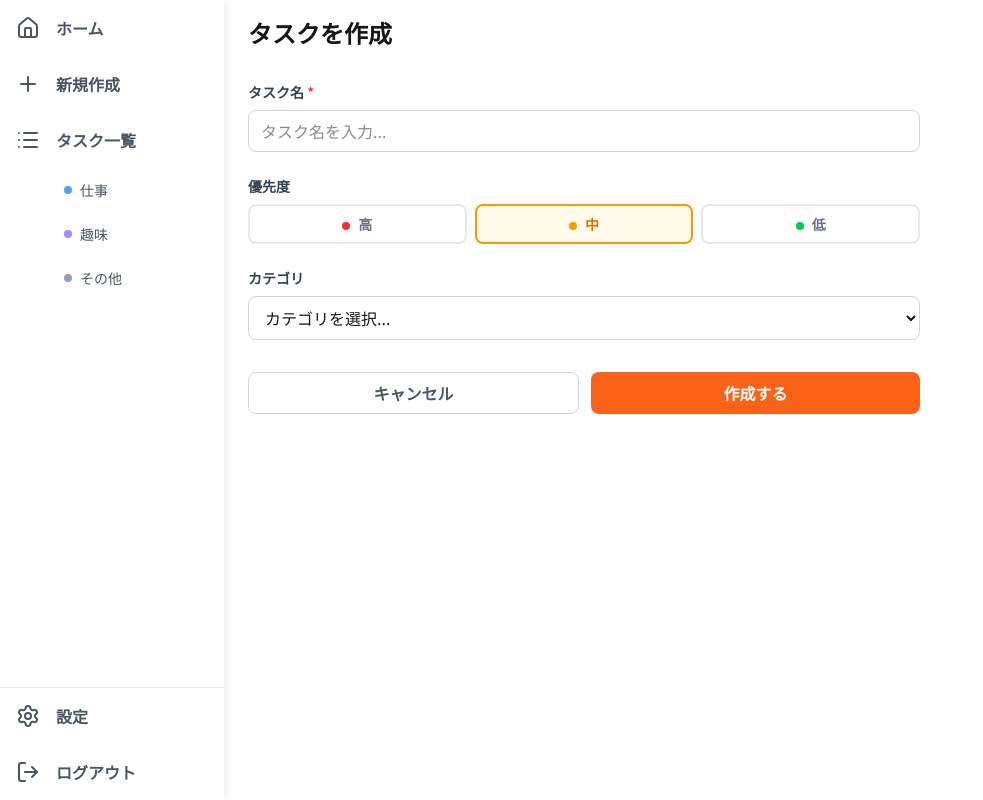
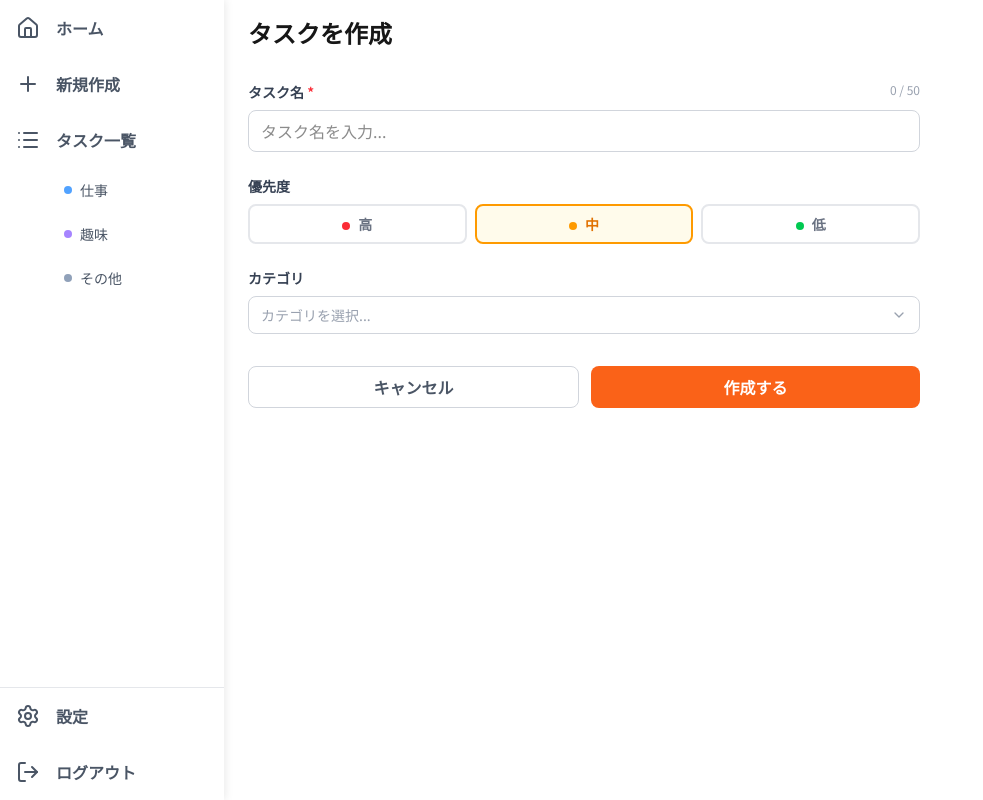
Before and after one commit to RyoAiba/task-board, a Next.js app: page /tasks/new in a window 1280 px wide. Shown: the whole page, without its empty margins (0-983 px from the left). Built offline with nearby package versions, Linux system fonts and the light colour scheme.

Commit message:
フォームのバリデーション強化とコンポーネント分割

```diff
--- a/app/tasks/[id]/page.tsx
+++ b/app/tasks/[id]/page.tsx
@@ -5,7 +5,11 @@ import { useRouter, useParams } from "next/navigation"
 import Link from "next/link"
 import { useTasks } from "../../../hooks/useTasks"
 import { useCategories } from "../../../hooks/useCategories"
-import { Priority, PRIORITY_LABELS } from "../../../types"
+import { Priority } from "../../../types"
+import { CategorySelector } from "../../../components/CategorySelector"
+import { PrioritySelector } from "../../../components/PrioritySelector"
+
+const TITLE_MAX_LENGTH = 50
 
 export default function TaskDetailPage() {
   const router = useRouter()
@@ -20,6 +24,7 @@ export default function TaskDetailPage() {
   const [title, setTitle] = useState(task?.title ?? "")
   const [priority, setPriority] = useState<Priority>(task?.priority ?? "medium")
   const [categoryId, setCategoryId] = useState(task?.categoryId ?? "")
+  const [errors, setErrors] = useState<{ title?: string; categoryId?: string }>({})
   const [showDeleteDialog, setShowDeleteDialog] = useState(false)
 
   if (!task) {
@@ -33,8 +38,16 @@ export default function TaskDetailPage() {
     )
   }
 
+  const validate = () => {
+    const newErrors: { title?: string; categoryId?: string } = {}
+    if (!title.trim()) newErrors.title = "タスク名を入力してください"
+    if (!categoryId) newErrors.categoryId = "カテゴリを選択してください"
+    setErrors(newErrors)
+    return Object.keys(newErrors).length === 0
+  }
+
   const handleSave = () => {
-    if (!title.trim()) return
+    if (!validate()) return
     updateTask(id, { title: title.trim(), priority, categoryId })
     router.back()
   }
@@ -51,15 +64,24 @@ export default function TaskDetailPage() {
       <div className="space-y-6">
         {/* タスク名 */}
         <div>
-          <label className="block text-sm font-semibold text-gray-700 mb-2">
-            タスク名 <span className="text-red-500">*</span>
-          </label>
+          <div className="flex justify-between mb-2">
+            <label className="text-sm font-semibold text-gray-700">
+              タスク名 <span className="text-red-500">*</span>
+            </label>
+            <span className={`text-xs ${title.length >= TITLE_MAX_LENGTH ? "text-red-500" : "text-gray-400"}`}>
+              {title.length} / {TITLE_MAX_LENGTH}
+            </span>
+          </div>
           <input
             type="text"
             value={title}
             onChange={e => setTitle(e.target.value)}
+            maxLength={TITLE_MAX_LENGTH}
             className="w-full px-3 py-2 border border-gray-300 rounded-lg focus:outline-none focus:ring-2 focus:ring-[#FA6218]"
           />
+          {errors.title && (
+            <p className="text-red-500 text-xs mt-1">{errors.title}</p>
+          )}
         </div>
 
         {/* 優先度 */}
@@ -67,27 +89,7 @@ export default function TaskDetailPage() {
           <label className="block text-sm font-semibold text-gray-700 mb-2">
             優先度
           </label>
-          <div className="flex gap-2">
-            {(Object.keys(PRIORITY_LABELS) as Priority[]).map(p => (
-              <button
-                key={p}
-                type="button"
-                onClick={() => setPriority(p)}
-                className={`flex-1 py-2 px-3 rounded-lg border-2 text-sm font-semibold transition-colors ${priority === p
-                  ? p === "high"
-                    ? "border-red-500 bg-red-50 text-red-600"
-                    : p === "medium"
-                      ? "border-amber-500 bg-amber-50 text-amber-600"
-                      : "border-green-500 bg-green-50 text-green-600"
-                  : "border-gray-200 bg-white text-gray-500 hover:border-gray-300"
-                  }`}
-              >
-                <span className={`inline-block w-2 h-2 rounded-full mr-2 ${p === "high" ? "bg-red-500" : p === "medium" ? "bg-amber-500" : "bg-green-500"
-                  }`} />
-                {PRIORITY_LABELS[p]}
-              </button>
-            ))}
-          </div>
+          <PrioritySelector value={priority} onChange={setPriority} />
         </div>
 
         {/* カテゴリ */}
@@ -95,17 +97,14 @@ export default function TaskDetailPage() {
           <label className="block text-sm font-semibold text-gray-700 mb-2">
             カテゴリ
           </label>
-          <select
+          <CategorySelector
+            categories={categories}
             value={categoryId}
-            onChange={e => setCategoryId(e.target.value)}
-            className="w-full px-3 py-2 border border-gray-300 rounded-lg focus:outline-none focus:ring-2 focus:ring-[#FA6218]"
-          >
-            {categories.map(cat => (
-              <option key={cat.id} value={cat.id}>
-                {cat.name}
-              </option>
-            ))}
-          </select>
+            onChange={setCategoryId}
+          />
+          {errors.categoryId && (
+            <p className="text-red-500 text-xs mt-1">{errors.categoryId}</p>
+          )}
         </div>
 
         {/* ボタン */}
--- a/app/tasks/new/page.tsx
+++ b/app/tasks/new/page.tsx
@@ -5,7 +5,11 @@ import { useRouter } from "next/navigation"
 import Link from "next/link"
 import { useTasks } from "../../../hooks/useTasks"
 import { useCategories } from "../../../hooks/useCategories"
-import { Priority, PRIORITY_LABELS } from "../../../types"
+import { Priority } from "../../../types"
+import { CategorySelector } from "../../../components/CategorySelector"
+import { PrioritySelector } from "../../../components/PrioritySelector"
+
+const TITLE_MAX_LENGTH = 50
 
 export default function NewTaskPage() {
   const router = useRouter()
@@ -38,13 +42,19 @@ export default function NewTaskPage() {
       <div className="space-y-6">
         {/* タスク名 */}
         <div>
-          <label className="block text-sm font-semibold text-gray-700 mb-2">
-            タスク名 <span className="text-red-500">*</span>
-          </label>
+          <div className="flex justify-between mb-2">
+            <label className="text-sm font-semibold text-gray-700">
+              タスク名 <span className="text-red-500">*</span>
+            </label>
+            <span className={`text-xs ${title.length >= TITLE_MAX_LENGTH ? "text-red-500" : "text-gray-400"}`}>
+              {title.length} / {TITLE_MAX_LENGTH}
+            </span>
+          </div>
           <input
             type="text"
             value={title}
             onChange={e => setTitle(e.target.value)}
+            maxLength={TITLE_MAX_LENGTH}
             placeholder="タスク名を入力..."
             className="w-full px-3 py-2 border border-gray-300 rounded-lg focus:outline-none focus:ring-2 focus:ring-[#FA6218]"
           />
@@ -58,27 +68,7 @@ export default function NewTaskPage() {
           <label className="block text-sm font-semibold text-gray-700 mb-2">
             優先度
           </label>
-          <div className="flex gap-2">
-            {(Object.keys(PRIORITY_LABELS) as Priority[]).map(p => (
-              <button
-                key={p}
-                type="button"
-                onClick={() => setPriority(p)}
-                className={`flex-1 py-2 px-3 rounded-lg border-2 text-sm font-semibold transition-colors ${priority === p
-                  ? p === "high"
-                    ? "border-red-500 bg-red-50 text-red-600"
-                    : p === "medium"
-                      ? "border-amber-500 bg-amber-50 text-amber-600"
-                      : "border-green-500 bg-green-50 text-green-600"
-                  : "border-gray-200 bg-white text-gray-500 hover:border-gray-300"
-                  }`}
-              >
-                <span className={`inline-block w-2 h-2 rounded-full mr-2 ${p === "high" ? "bg-red-500" : p === "medium" ? "bg-amber-500" : "bg-green-500"
-                  }`} />
-                {PRIORITY_LABELS[p]}
-              </button>
-            ))}
-          </div>
+          <PrioritySelector value={priority} onChange={setPriority} />
         </div>
 
         {/* カテゴリ */}
@@ -86,18 +76,11 @@ export default function NewTaskPage() {
           <label className="block text-sm font-semibold text-gray-700 mb-2">
             カテゴリ
           </label>
-          <select
+          <CategorySelector
+            categories={categories}
             value={categoryId}
-            onChange={e => setCategoryId(e.target.value)}
-            className="w-full px-3 py-2 border border-gray-300 rounded-lg focus:outline-none focus:ring-2 focus:ring-[#FA6218]"
-          >
-            <option value="">カテゴリを選択...</option>
-            {categories.map(cat => (
-              <option key={cat.id} value={cat.id}>
-                {cat.name}
-              </option>
-            ))}
-          </select>
+            onChange={setCategoryId}
+          />
           {errors.categoryId && (
             <p className="text-red-500 text-xs mt-1">{errors.categoryId}</p>
           )}
--- /dev/null
+++ b/components/CategorySelector.tsx
@@ -0,0 +1,67 @@
+"use client"
+
+import { useState, useEffect, useRef } from "react"
+import { ChevronDown } from "lucide-react"
+import { Category, CATEGORY_DOT_CLASSES } from "../types"
+
+type Props = {
+  categories: Category[]
+  value: string
+  onChange: (categoryId: string) => void
+}
+
+export function CategorySelector({ categories, value, onChange }: Props) {
+  const [open, setOpen] = useState(false)
+  const ref = useRef<HTMLDivElement>(null)
+
+  const selected = categories.find(c => c.id === value)
+
+  useEffect(() => {
+    const handleClick = (e: MouseEvent) => {
+      if (ref.current && !ref.current.contains(e.target as Node)) {
+        setOpen(false)
+      }
+    }
+    document.addEventListener("mousedown", handleClick)
+    return () => document.removeEventListener("mousedown", handleClick)
+  }, [])
+
+  return (
+    <div ref={ref} className="relative">
+      <button
+        type="button"
+        onClick={() => setOpen(prev => !prev)}
+        className="w-full flex items-center justify-between px-3 py-2 border border-gray-300 rounded-lg text-sm focus:outline-none focus:ring-2 focus:ring-[#FA6218] hover:border-gray-400"
+      >
+        {selected ? (
+          <span className="flex items-center gap-2">
+            <div className={`w-2 h-2 rounded-full flex-shrink-0 ${CATEGORY_DOT_CLASSES[selected.color]}`} />
+            <span className="text-gray-700">{selected.name}</span>
+          </span>
+        ) : (
+          <span className="text-gray-400">カテゴリを選択...</span>
+        )}
+        <ChevronDown size={16} className="text-gray-400" />
+      </button>
+
+      {open && (
+        <div className="absolute top-full left-0 mt-1 z-50 w-full bg-white rounded-xl shadow-xl p-2">
+          {categories.map(cat => (
+            <button
+              key={cat.id}
+              type="button"
+              onClick={() => { onChange(cat.id); setOpen(false) }}
+              className={`w-full flex items-center gap-2.5 px-3 py-2 rounded-lg text-sm text-left transition-colors ${value === cat.id
+                  ? "bg-orange-50 text-orange-600 font-medium"
+                  : "text-gray-700 hover:bg-gray-50"
+                }`}
+            >
+              <div className={`w-2 h-2 rounded-full flex-shrink-0 ${CATEGORY_DOT_CLASSES[cat.color]}`} />
+              {cat.name}
+            </button>
+          ))}
+        </div>
+      )}
+    </div>
+  )
+}
--- /dev/null
+++ b/components/PrioritySelector.tsx
@@ -0,0 +1,32 @@
+import { Priority, PRIORITY_LABELS } from "../types"
+
+type Props = {
+  value: Priority
+  onChange: (priority: Priority) => void
+}
+
+export function PrioritySelector({ value, onChange }: Props) {
+  return (
+    <div className="flex gap-2">
+      {(Object.keys(PRIORITY_LABELS) as Priority[]).map(p => (
+        <button
+          key={p}
+          type="button"
+          onClick={() => onChange(p)}
+          className={`flex-1 py-2 px-3 rounded-lg border-2 text-sm font-semibold transition-colors ${value === p
+              ? p === "high"
+                ? "border-red-500 bg-red-50 text-red-600"
+                : p === "medium"
+                  ? "border-amber-500 bg-amber-50 text-amber-600"
+                  : "border-green-500 bg-green-50 text-green-600"
+              : "border-gray-200 bg-white text-gray-500 hover:border-gray-300"
+            }`}
+        >
+          <span className={`inline-block w-2 h-2 rounded-full mr-2 ${p === "high" ? "bg-red-500" : p === "medium" ? "bg-amber-500" : "bg-green-500"
+            }`} />
+          {PRIORITY_LABELS[p]}
+        </button>
+      ))}
+    </div>
+  )
+}
```
